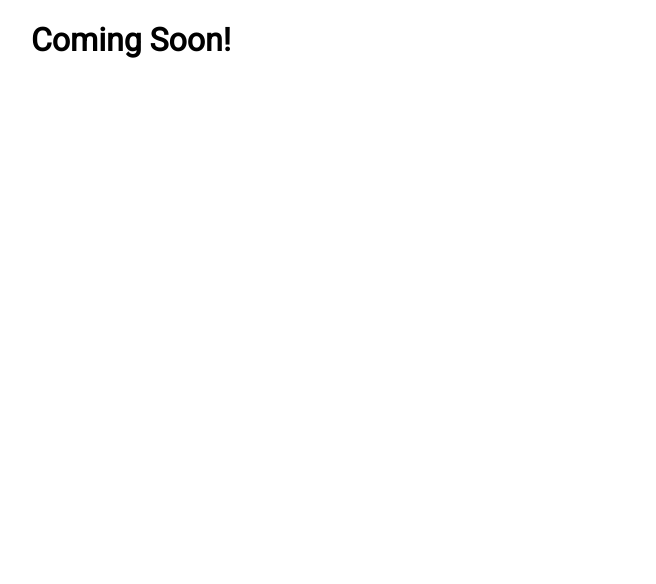
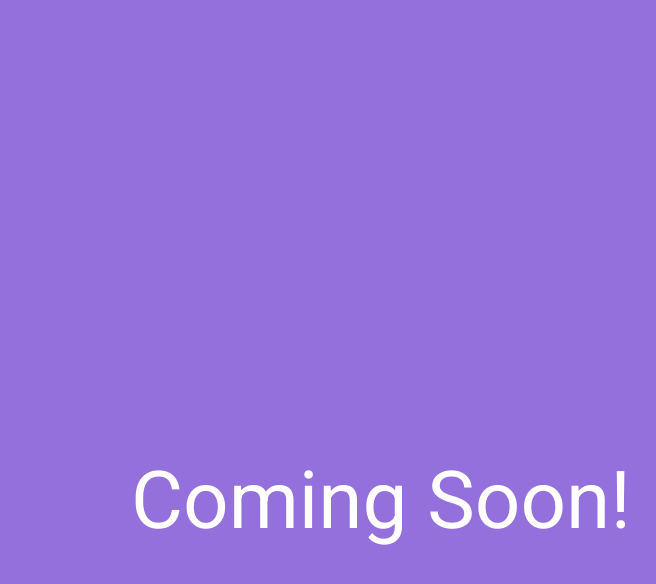
Before and after one commit to rachel-hudson/rachel-hudson.github.io, a plain HTML site: page index.html in a window 1280 px wide. Shown: the whole page, without its empty margins (509-1165 px from the left). Drawn offline with Linux system fonts and the light colour scheme.

Commit message:
some styling

```diff
--- a/index.html
+++ b/index.html
@@ -10,6 +10,18 @@
       body {
         font-family: 'Roboto', sans-serif;
         text-align: center;
+	height: 100vh;
+	width: 100vw;
+	background: mediumpurple;
+      }
+
+      h1 {
+	top: 50%;
+    	left: 50%;
+    	position: fixed;
+    	font-size: 5em;
+    	color: white;
+    	font-weight: 400;
       }
     </style>
 
```
